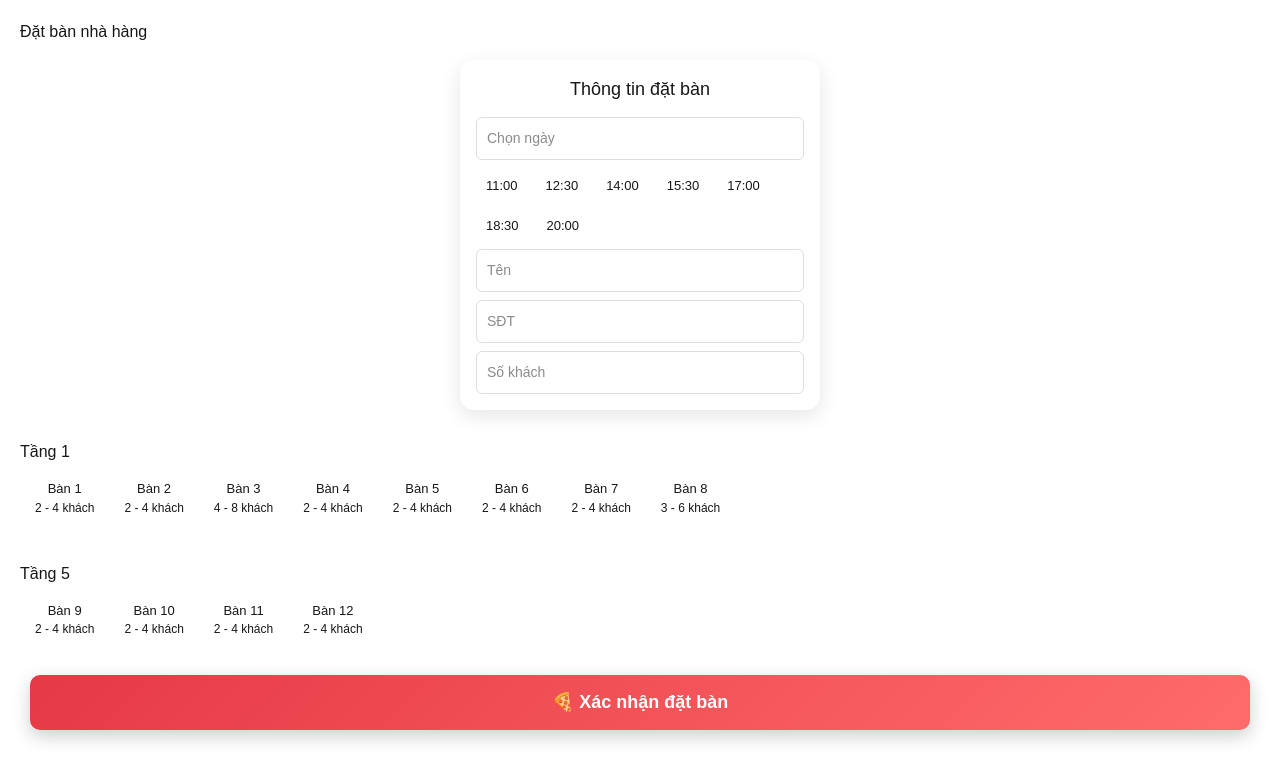
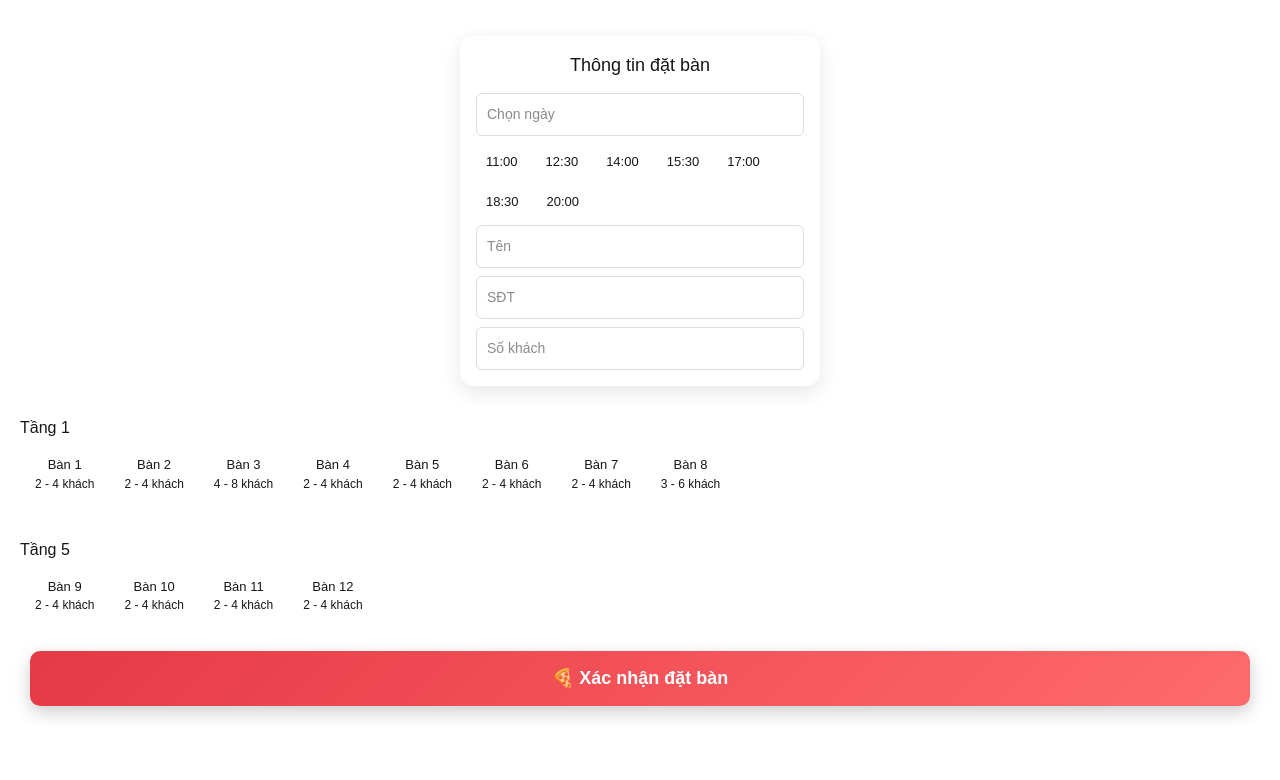
Before and after one commit to dejavuhousehalong-source/GoongPizza, a Next.js app: page / in a window 1280 px wide. Shown: the top 780 px of the page. Built offline with nearby package versions, Linux system fonts and the light colour scheme.

Commit message:
Update page.js

```diff
--- a/app/page.js
+++ b/app/page.js
@@ -82,7 +82,6 @@ useEffect(() => {
     const { error } = await supabase.from('reservations').insert([
       { name, phone, guests, date, time, table_number: selectedTable }
     ])
-
     if (!error) {
       setSuccess(true)
       setTimeout(() => setSuccess(false), 3000)
@@ -92,8 +91,6 @@ useEffect(() => {
 
   return (
     <div style={{ padding: 20 }}>
-      <h1>Đặt bàn nhà hàng</h1>
-
       {/* FORM */}
       <div className="booking-box">
         <h2>Thông tin đặt bàn</h2>
@@ -108,7 +105,6 @@ useEffect(() => {
             if (!date) e.target.type = 'text'
           }}
         />
-
         {/* 🔥 Chọn giờ dạng button */}
         <div className="time-grid">
           {timeSlots.map(t => (
@@ -121,7 +117,6 @@ useEffect(() => {
             </button>
           ))}
         </div>
-
         <input placeholder="Tên" onChange={e => setName(e.target.value)} />
         <input placeholder="SĐT" onChange={e => setPhone(e.target.value)} />
         <input
@@ -130,7 +125,6 @@ useEffect(() => {
           onChange={e => setGuests(e.target.value)}
         />
       </div>
-
       {/* CHỌN BÀN */}
       {Object.entries(areas).map(([areaName, tables]) => (
         <div key={areaName} style={{ marginTop: 30 }}>
@@ -143,7 +137,6 @@ useEffect(() => {
   const notEnoughGuests = guests && guests < config.min
   const tooManyGuests = guests && guests > config.max
   const isInvalid = notEnoughGuests || tooManyGuests
-
   return (
     <button
       key={t}
@@ -169,14 +162,12 @@ useEffect(() => {
           </div>
         </div>
       ))}
-
       {/* HIỂN THỊ ĐÃ CHỌN */}
       {selectedTable && (
         <p className="selected">
           ✅ Bạn đã chọn: Bàn {selectedTable}
         </p>
       )}
-
       {/* 🔥 NÚT STICKY */}
       <div className="sticky-book">
         <button
@@ -187,7 +178,6 @@ useEffect(() => {
           🍕 Xác nhận đặt bàn
         </button>
       </div>
-
       {/* 🔥 POPUP SUCCESS */}
       {success && (
         <div className="popup">
```
